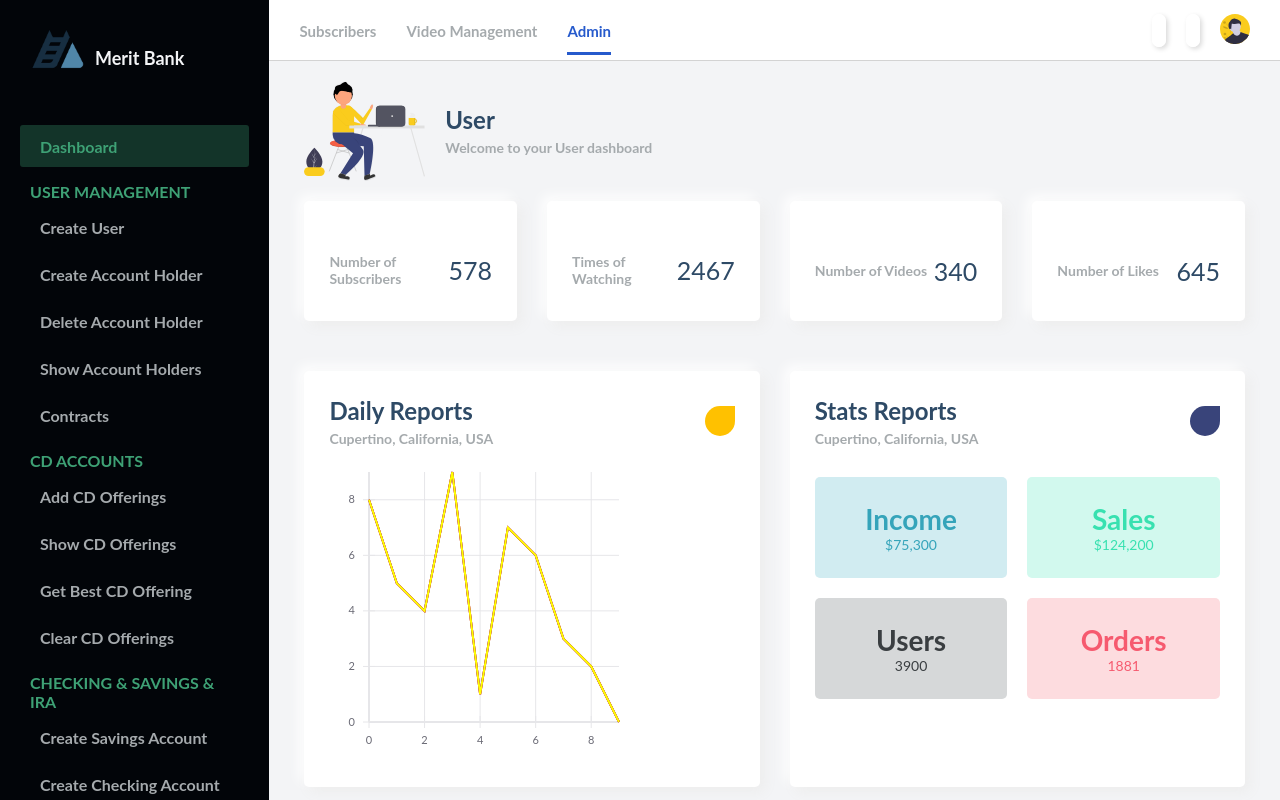
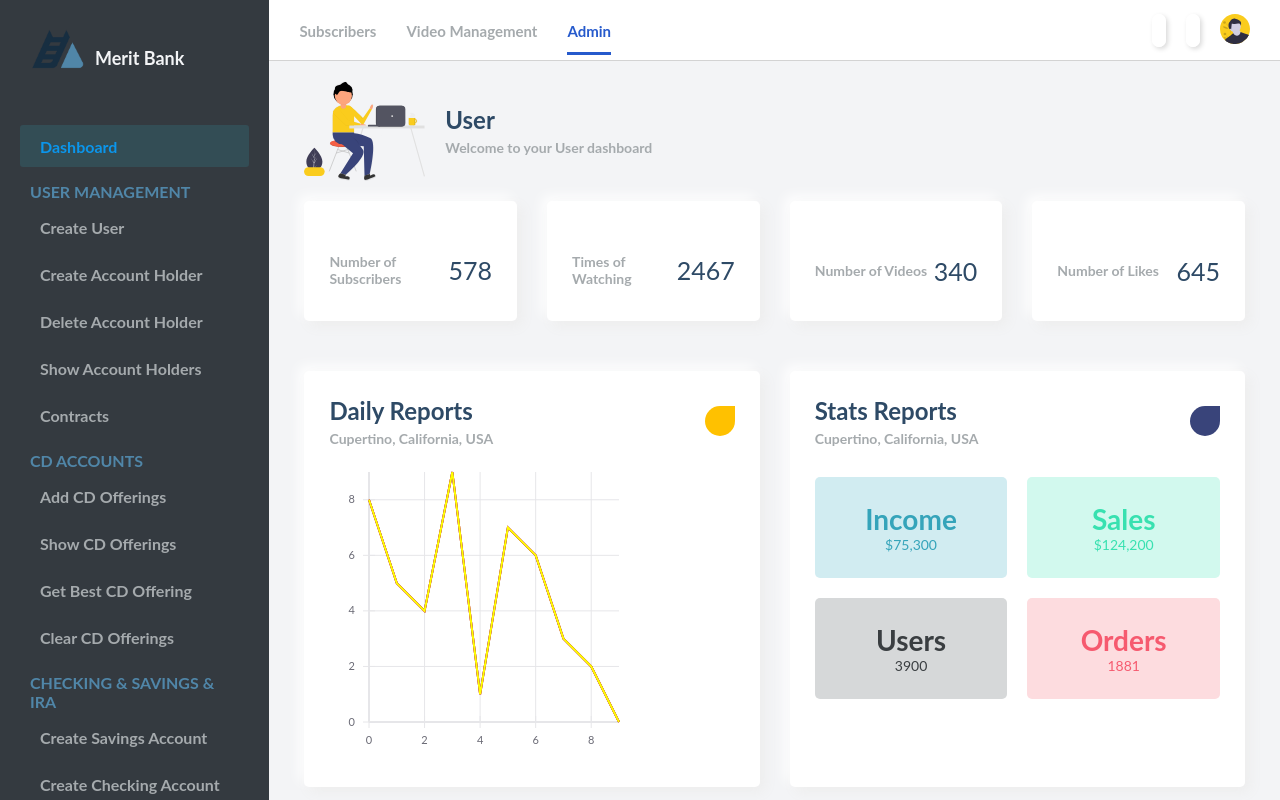
Before and after one commit to Gabegual/User_interface, a React (Create React App) app: page / in a window 1280 px wide. Built offline with nearby package versions, Linux system fonts and the light colour scheme; a web font is replaced by a local one.

Commit message:
added colors to match with landing page

```diff
--- a/src/components/sidebar/Sidebar.css
+++ b/src/components/sidebar/Sidebar.css
@@ -1,5 +1,5 @@
 #sidebar {
-    background: #020509;
+    background: #343A40;
     grid-area: sidebar;
     overflow-y: auto;
     padding: 20px;
@@ -37,7 +37,7 @@
   }
 
   .sidebar__menu > h2 {
-    color: #3ea175;
+    color: #5086A8;
     font-size: 16px;
     margin-top: 15px;
     margin-bottom: 5px;
@@ -53,12 +53,12 @@
   }
 
   .active_menu_link {
-    background: rgba(62, 161, 117, 0.3);
-    color: #3ea175;
+    background: rgba(50, 120, 133, 0.3);
+    color: #5086A8;
   }
 
   .active_menu_link a {
-    color: #3ea175 !important;
+    color: #0b96ec !important;
   }
 
   .sidebar__link > a {
--- a/src/index.css
+++ b/src/index.css
@@ -11,7 +11,7 @@
 }
 
 ::-webkit-scrollbar-thumb{
-  background: #3ea175;
+  background: #5086A8;
   border-radius: 10px;
 }
 
```
